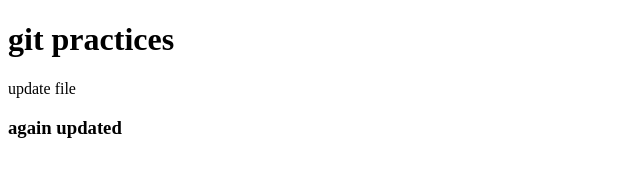
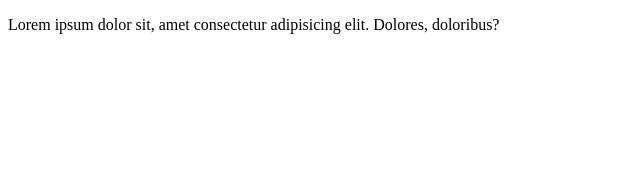
Before and after one commit to arman-c0der/git-practices, a plain HTML site: page index.html in a window 1280 px wide. Shown: the whole page, without its empty margins (0-640 px from the left). Drawn offline with Linux system fonts and the light colour scheme.

Commit message:
new p added

```diff
--- a/index.html
+++ b/index.html
@@ -6,8 +6,6 @@
   <title>Document</title>
 </head>
 <body>
-  <h1>git practices</h1>
-  <p>update file</p>
-  <h3>again updated</h3>
+ <p>Lorem ipsum dolor sit, amet consectetur adipisicing elit. Dolores, doloribus?</p>
 </body>
 </html>
```
